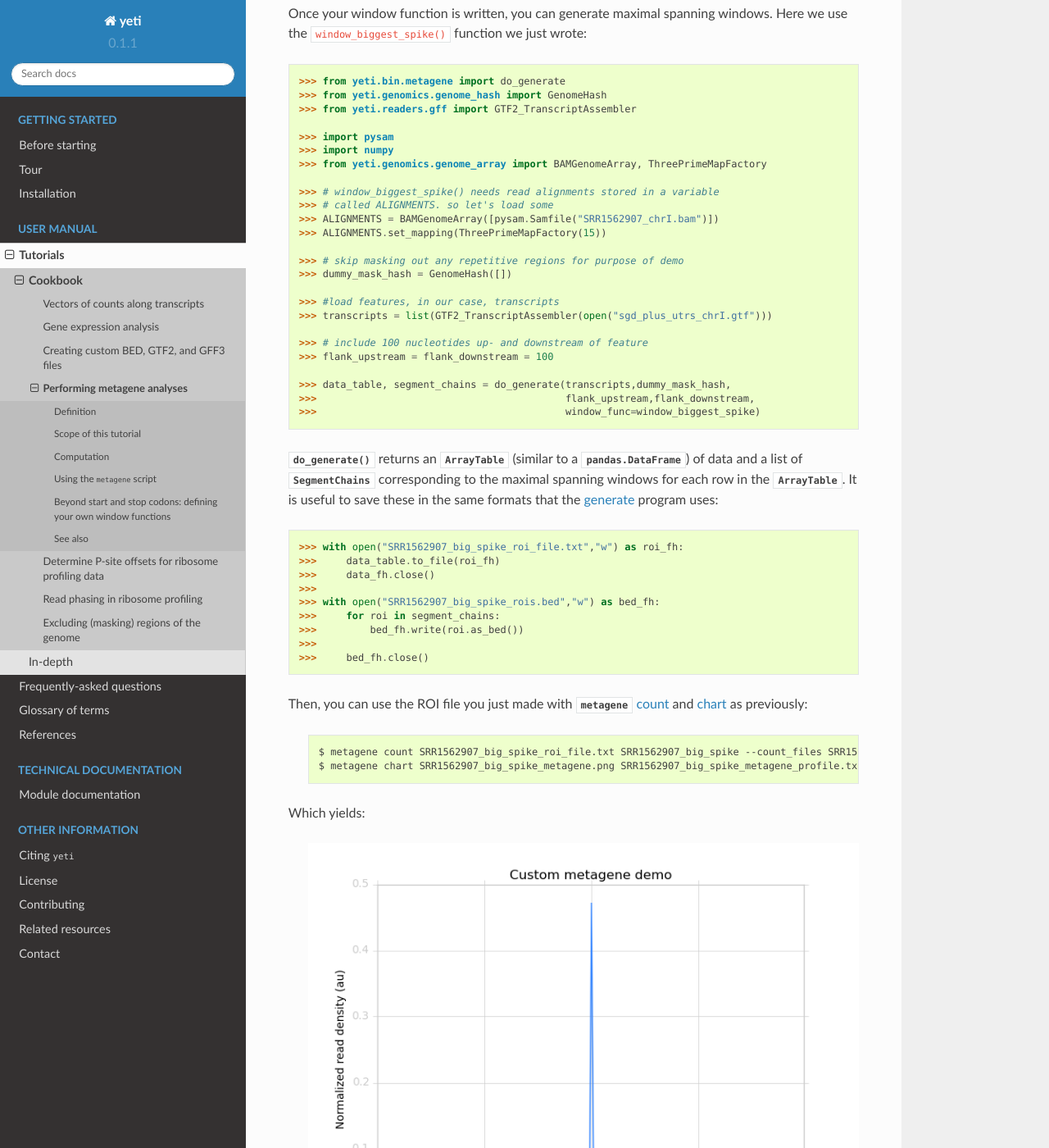
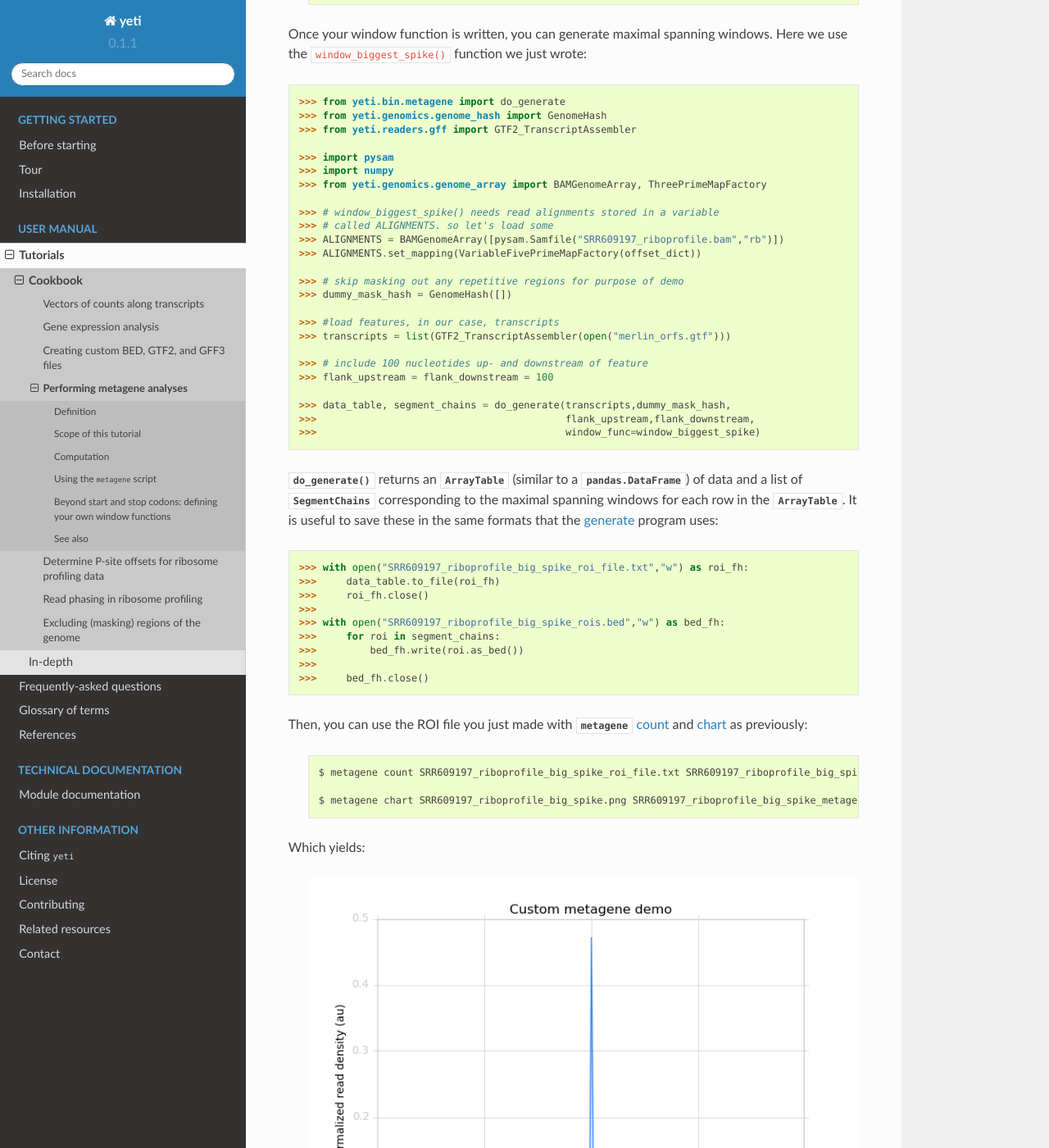
Before and after one commit to joshuagryphon/plastid, a Sphinx documentation site: the page built from docs/source/examples/metagene.rst, in a window 1280 px wide and 1400 px high, scrolled down 9035 px. Shown: the whole window at 82% size. Built offline with Sphinx 7.4.7 and the Read the Docs theme 2.0.0, drawn with Linux system fonts in a browser that asks for light colours; some of the changed text lies outside the part shown.

Commit message:
updated to cmv demo dataset

```diff
--- a/docs/source/examples/metagene.rst
+++ b/docs/source/examples/metagene.rst
@@ -133,16 +133,16 @@ additions, or deletions of gene/transcript models).
 
 We will run the :ref:`generate <metagene-generate>` program using the following arguments:
 
-  - ``yeast_cds_start`` : name all output files with the prefix `yeast_cds_start`
+  - ``merlin_cds_start`` : name all output files with the prefix `merlin_cds_start`
   - ``--landmark cds_start`` : calculate a metagene average surrounding start codons
-  - ``--annotation_files sgd_plus_utrs_chrI.gtf`` : use transcript models from this annotation file
+  - ``--annotation_files merlin_orfs.gtf`` : use transcript models from this annotation file
   - ``--downstream 200`` : include up to 200 nucleotides downstream of the start codon in the average
 
 The program is called from the terminal:
 
  .. code-block:: shell
 
-    $ metagene generate yeast_cds_start --landmark cds_start --annotation_files sgd_plus_utrs_chrI.gtf --downstream 200
+    $ metagene generate merlin_cds_start --landmark cds_start --annotation_files merlin_orfs.gtf --downstream 200
 
 For a detailed description of these and other command-line arguments, see the
 :mod:`metagene script documentation <yeti.bin.metagene>`
@@ -175,16 +175,16 @@ Specifically, :ref:`count <metagene-count>` performs the following steps:
     in the average to a tab-delimited text file.
 
 To call the :ref:`count <metagene-count>` program, type into a terminal window.
-In this example ``--threeprime --offset 15`` specify our :term:`mapping rule` for the
+In this example ``--fiveprime_variable --offset SRR609197_riboprofile_p_offsets_adjusted.txt`` specify our :term:`mapping rule` for the
 :term:`P-site offset`.
 
  .. code-block:: shell
 
-    $ metagene count yeast_cds_start_rois.txt SRR1562907 --count_files SRR1562907_chrI.bam --threeprime --offset 15
+    $ metagene count merlin_cds_start_rois.txt SRR609197_riboprofile --count_files SRR609197_riboprofile.bam --fiveprime_variable --offset SRR609197_riboprofile_p_offsets_adjusted.txt
 
 
 A number of files are created and may be used for further processing. In our
-example, ``SRR1562907_metagene_profile.txt`` contains the final, reduced data.
+example, ``SRR609197_riboprofile_metagene_profile.txt`` contains the final, reduced data.
 This file contains three columns:
 
   #. *x:* an X-coordinate indicating the distance in nucleotides from
@@ -205,7 +205,7 @@ a single plot:
 
  .. code-block:: shell
 
-    $ metagene chart SRR1562907_cds_start.png SRR1562907_metagene_profile.txt --landmark "start codon" --title "Metagene demo"
+    $ metagene chart SRR609197_riboprofile_cds_start.png  SRR609197_riboprofile_metagene_profile.txt --landmark "start codon" --title "Metagene demo"
 
 This produces the image:
 
@@ -409,14 +409,14 @@ Here we use the ``window_biggest_spike()`` function we just wrote::
 
     >>> # window_biggest_spike() needs read alignments stored in a variable
     >>> # called ALIGNMENTS. so let's load some
-    >>> ALIGNMENTS = BAMGenomeArray([pysam.Samfile("SRR1562907_chrI.bam")])
-    >>> ALIGNMENTS.set_mapping(ThreePrimeMapFactory(15))
+    >>> ALIGNMENTS = BAMGenomeArray([pysam.Samfile("SRR609197_riboprofile.bam","rb")])
+    >>> ALIGNMENTS.set_mapping(VariableFivePrimeMapFactory(offset_dict))
 
     >>> # skip masking out any repetitive regions for purpose of demo
     >>> dummy_mask_hash = GenomeHash([])
 
     >>> #load features, in our case, transcripts
-    >>> transcripts = list(GTF2_TranscriptAssembler(open("sgd_plus_utrs_chrI.gtf")))
+    >>> transcripts = list(GTF2_TranscriptAssembler(open("merlin_orfs.gtf")))
 
     >>> # include 100 nucleotides up- and downstream of feature
     >>> flank_upstream = flank_downstream = 100
@@ -425,17 +425,18 @@ Here we use the ``window_biggest_spike()`` function we just wrote::
     >>>                                          flank_upstream,flank_downstream,
     >>>                                          window_func=window_biggest_spike)
 
+
 :meth:`~yeti.bin.metagene.do_generate` returns an |ArrayTable| (similar to a :class:`pandas.DataFrame`)
 of data and a list of |SegmentChains| corresponding to the
 :term:`maximal spanning windows <maximal spanning window>` for each row
 in the |ArrayTable|. It is useful to save these in the same formats that the
 :ref:`generate <metagene-generate>` program uses::
 
-    >>> with open("SRR1562907_big_spike_roi_file.txt","w") as roi_fh:
+    >>> with open("SRR609197_riboprofile_big_spike_roi_file.txt","w") as roi_fh:
     >>>     data_table.to_file(roi_fh)
-    >>>     data_fh.close()
+    >>>     roi_fh.close()
     >>>
-    >>> with open("SRR1562907_big_spike_rois.bed","w") as bed_fh:
+    >>> with open("SRR609197_riboprofile_big_spike_rois.bed","w") as bed_fh:
     >>>     for roi in segment_chains:
     >>>         bed_fh.write(roi.as_bed())
     >>>
@@ -446,8 +447,9 @@ Then, you can use the ROI file you just made with |metagene|
 
  .. code-block:: shell
 
-     $ metagene count SRR1562907_big_spike_roi_file.txt SRR1562907_big_spike --count_files SRR1562907_chrI.bam --threeprime --offset 15
-     $ metagene chart SRR1562907_big_spike_metagene.png SRR1562907_big_spike_metagene_profile.txt --landmark "highest ribosome peak" --title "Custom metagene demo"
+     $ metagene count SRR609197_riboprofile_big_spike_roi_file.txt SRR609197_riboprofile_big_spike --count_files SRR609197_riboprofile.bam --fiveprime_variable --offset SRR609197_riboprofile_p_offsets_adjusted.txt
+
+     $ metagene chart SRR609197_riboprofile_big_spike.png SRR609197_riboprofile_big_spike_metagene_profile.txt --landmark "highest ribosome peak" --title "Custom metagene demo"
 
 Which yields:
 
```
